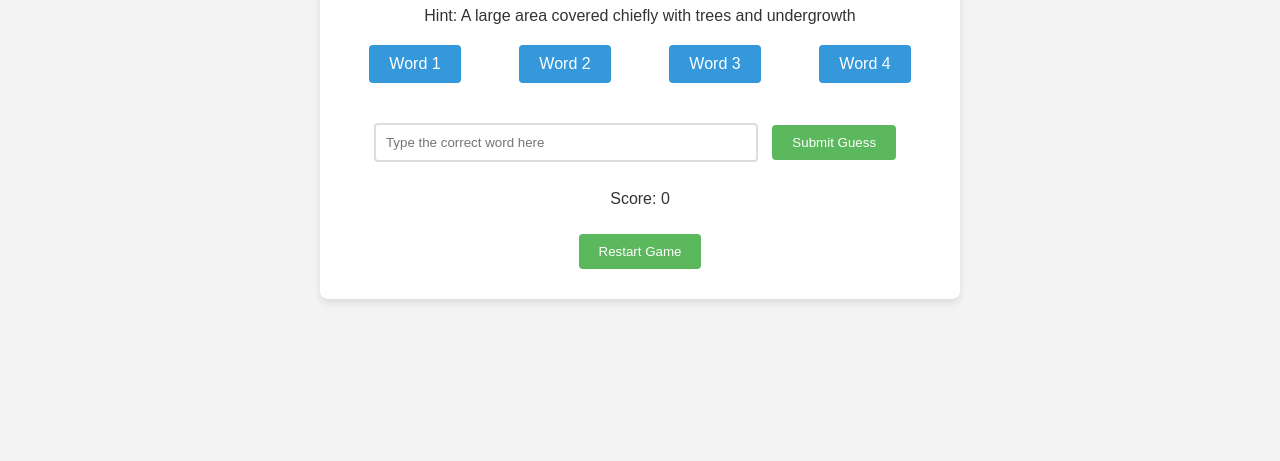
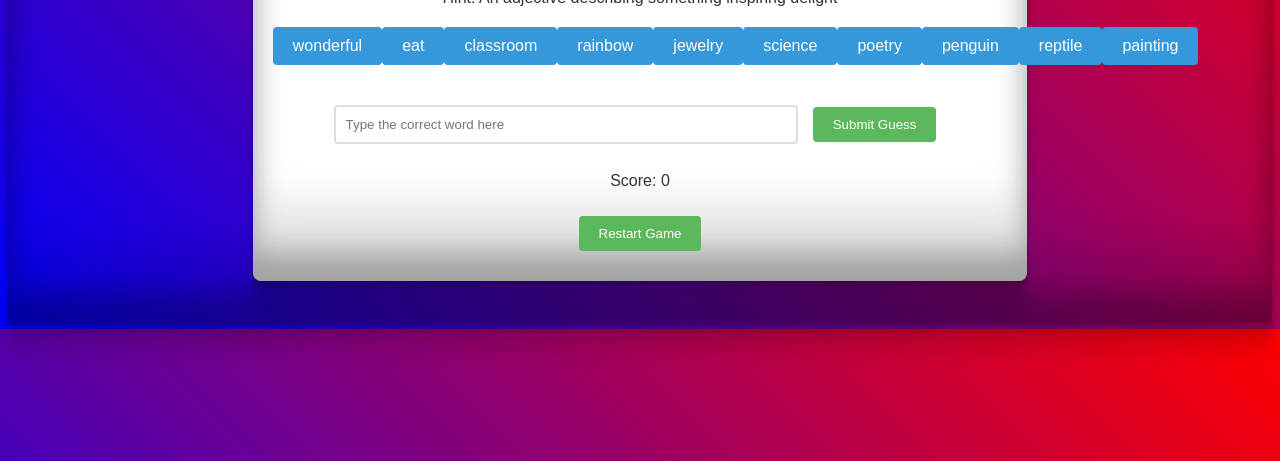
Before and after one commit to TiegoOuedraogo/President_Achievement, a plain HTML site: page index.html in a window 1280 px wide. Shown: the part 339-800 px from the top of the page. Drawn offline with Linux system fonts and the light colour scheme.

Commit message:
number of words options increase note delete new style with box-shadow and js code word just as expected

```diff
--- a/index.html
+++ b/index.html
@@ -23,6 +23,13 @@
             <span id="word2">Word 2</span>
             <span id="word3">Word 3</span>
             <span id="word4">Word 4</span>
+            <span id="word5">Word 5</span>
+            <span id="word6">Word 6</span>
+            <span id="word7">Word 7</span>
+            <span id="word8">Word 8</span>
+            <span id="word9">Word 9</span>
+            <span id="word10">Word 10</span>
+
         </div>
 
     <input type="text" id="guessInput" placeholder="Type the correct word here">
--- a/script.js
+++ b/script.js
@@ -1,160 +1,185 @@
 let wordList = [
+    {
+      word: "wonderful",
+      hint: "An adjective describing something inspiring delight",
+    },
+    { word: "apple", hint: "A common fruit known for its round shape" },
+    { word: "classroom", hint: "A room where lessons are taught" },
+    { word: "rude boy", hint: "A term originating from Jamaican street culture" },
+    { word: "happy", hint: "A feeling of joy or pleasure" },
+    {
+      word: "forgiveness",
+      hint: "The action of pardoning someone for a mistake or wrongdoing",
+    },
+    { word: "college", hint: "An educational institution or establishment" },
+    {
+      word: "fired",
+      hint: "Losing one's job; often used in the phrase 'You're ___'",
+    },
+    {
+      word: "world",
+      hint: "The earth, together with all of its countries and peoples",
+    },
+    {
+      word: "space",
+      hint: "A vast, seemingly infinite area beyond Earth's atmosphere",
+    },
+    { word: "clown", hint: "A comic entertainer, especially one in a circus" },
+    { word: "love", hint: "An intense feeling of deep affection" },
     { word: "eat", hint: "To put food into the mouth and chew and swallow it" },
     { word: "mistake", hint: "An action or judgment that is misguided or wrong" },
-    { word: "ocean", hint: "A vast body of salt water that covers almost three-quarters of the earth's surface" },
-    { word: "mountain", hint: "A large natural elevation of the earth's surface rising abruptly from the surrounding level" },
-    { word: "desert", hint: "A barren area of landscape where little precipitation occurs" },
-    { word: "forest", hint: "A large area covered chiefly with trees and undergrowth" },
-    { word: "river", hint: "A large natural stream of water flowing in a channel to the sea, a lake, or another river" },
-    { word: "volcano", hint: "A mountain or hill, typically conical, having a crater or vent through which lava is erupted" },
+    {
+      word: "ocean",
+      hint: "A vast body of salt water that covers almost three-quarters of the earth's surface",
+    },
+    {
+      word: "mountain",
+      hint: "A large natural elevation of the earth's surface rising abruptly from the surrounding level",
+    },
+    {
+      word: "desert",
+      hint: "A barren area of landscape where little precipitation occurs",
+    },
+    {
+      word: "forest",
+      hint: "A large area covered chiefly with trees and undergrowth",
+    },
+    {
+      word: "river",
+      hint: "A large natural stream of water flowing in a channel to the sea, a lake, or another river",
+    },
+    {
+      word: "volcano",
+      hint: "A mountain or hill, typically conical, having a crater or vent through which lava is erupted",
+    },
+    { word: "island", hint: "A piece of land surrounded by water" },
+    {
+      word: "glacier",
+      hint: "A slowly moving mass or river of ice formed by the accumulation and compaction of snow",
+    },
+    {
+      word: "jungle",
+      hint: "Land covered with dense vegetation dominated by trees",
+    },
+    { word: "city", hint: "A large town" },
+    {
+      word: "village",
+      hint: "A group of houses and associated buildings, smaller than a town",
+    },
+    {
+      word: "eclipse",
+      hint: "An event in which the shadow of one celestial body falls on another",
+    },
+    {
+      word: "galaxy",
+      hint: "A system of millions or billions of stars, together with gas and dust, held together by gravitational attraction",
+    },
+    {
+      word: "universe",
+      hint: "All existing matter and space considered as a whole",
+    },
+    {
+      word: "nature",
+      hint: "The phenomena of the physical world collectively, including plants, animals, and the landscape",
+    },
+    {
+      word: "animal",
+      hint: "A living organism that feeds on organic matter, typically having specialized sense organs and nervous system",
+    },
+    {
+      word: "mammal",
+      hint: "A warm-blooded vertebrate animal distinguished by the possession of hair or fur",
+    },
+    {
+      word: "reptile",
+      hint: "A cold-blooded vertebrate of a class that includes snakes, lizards, crocodiles, and turtles",
+    },
+    {
+      word: "insect",
+      hint: "A small arthropod animal that has six legs and generally one or two pairs of wings",
+    },
+    {
+      word: "bird",
+      hint: "A warm-blooded egg-laying vertebrate distinguished by the possession of feathers, wings, and a beak",
+    },
+    {
+      word: "puzzle",
+      hint: "A game, toy, or problem designed to test ingenuity or knowledge",
+    },
+    {
+      word: "guitar",
+      hint: "A stringed musical instrument played with fingers or a plectrum",
+    },
+    {
+      word: "bicycle",
+      hint: "A vehicle with two wheels in tandem, propelled by pedals",
+    },
+    { word: "painting", hint: "A picture made with paint" },
+    {
+      word: "novel",
+      hint: "A long written story usually about imaginary characters and events",
+    },
+    {
+      word: "poetry",
+      hint: "Literary work in which the expression of feelings and ideas is given intensity by the use of distinctive style and rhythm",
+    },
+    {
+      word: "science",
+      hint: "The intellectual and practical activity encompassing the systematic study of the structure and behavior of the physical and natural world",
+    },
+    {
+      word: "robot",
+      hint: "A machine capable of carrying out a complex series of actions automatically",
+    },
+    {
+      word: "piano",
+      hint: "A large keyboard musical instrument with a wooden case enclosing a soundboard and metal strings",
+    },
+    {
+      word: "rocket",
+      hint: "A cylindrical projectile that can be propelled to a great height or distance by the combustion of its contents",
+    },
+    {
+      word: "jewelry",
+      hint: "Personal ornaments, such as necklaces, rings, or bracelets, made from precious metals and stones",
+    },
+    {
+      word: "camera",
+      hint: "A device for recording visual images in the form of photographs, film, or video",
+    },
+    {
+      word: "balloon",
+      hint: "A flexible bag that can be inflated with a gas, such as helium, hydrogen, nitrous oxide, oxygen, or air",
+    },
+    {
+      word: "festival",
+      hint: "A day or period of celebration, typically for religious reasons",
+    },
+    {
+      word: "mirror",
+      hint: "A reflective surface, now typically of glass coated with a metal amalgam, that reflects a clear image",
+    },
+    {
+      word: "penguin",
+      hint: "A large flightless seabird of the southern hemisphere, with black upper parts and white underparts",
+    },
+    {
+      word: "volleyball",
+      hint: "A game in which two teams hit an inflated ball over a high net using their hands",
+    },
+    {
+      word: "kangaroo",
+      hint: "A large plant-eating marsupial with powerful hind legs for leaping, native to Australia",
+    },
+    {
+      word: "library",
+      hint: "A building or room containing collections of books, periodicals, and sometimes films and recorded music",
+    },
+    {
+      word: "rainbow",
+      hint: "An arch of colors formed in the sky in certain circumstances, caused by the refraction and dispersion of the sun's light",
+    },
   ];
-
-//   let currentWordIndex = 0;
-//   let score = 0;
-//   let gameOver = false;
-//   let bonusReward = 0;
-//   let bonusCounter = 0;
-
-//   function displayHint() {
-//     const hintDiv = document.getElementById("hint");
-//     hintDiv.textContent = `Hint: ${wordList[currentWordIndex].hint}`;
-//   }
-
-//   function initializeGame() {
-//     const answersDiv = document.getElementById("answers");
-//     answersDiv.innerHTML = "";
-//     currentWordIndex = 0;
-//     score = 0;
-//     gameOver = false;
-//     bonusReward = 0;
-//     bonusCounter = 0;
-//     displayHint();
-//     displayAnswers();
-//     clearMessage();
-//     updateScore();
-//   }
-
-//   function displayAnswers() {
-//     const answersDiv = document.getElementById("answers");
-
-//     if (currentWordIndex < 2) {
-//         answersDiv.innerHTML = "";
-//         for (let i = 0; i < 4; i++) {
-//           const button = document.createElement("button");
-//           button.textContent = "";
-//           button.className = "placeholder";
-//           answersDiv.appendChild(button);
-//         }
-//         const buttons = answersDiv.querySelectorAll(".placeholder");
-//         buttons[currentWordIndex].textContent = getRandomWord();
-//         buttons[currentWordIndex].addEventListener("click", () => process(buttons[currentWordIndex].textContent, wordList[currentWordIndex].word));
-//       }
-//       // Display placeholders for the remaining questions
-//       else {
-//         answersDiv.innerHTML = "";
-//         for (let i = 0; i < 4; i++) {
-//           const button = document.createElement("button");
-//           button.textContent = "";
-//           button.className = "placeholder";
-//           answersDiv.appendChild(button);
-//         }
-//       }
-//     answersDiv.innerHTML = "";
-
-//     const currentWord = wordList[currentWordIndex].word;
-//     const answers = getRandomAnswers(currentWord);
-
-//     for (const answer of answers) {
-//       const button = document.createElement("button");
-//       button.textContent = answer;
-//       button.addEventListener("click", () => process(answer, currentWord));
-//       answersDiv.appendChild(button);
-//     }
-//   }
-
-//   function getRandomAnswers(correctAnswer) {
-//     const answers = [correctAnswer];
-//     while (answers.length < 4) {
-//       const randomWord = getRandomWord();
-//       if (!answers.includes(randomWord)) {
-//         answers.push(randomWord);
-//       }
-//     }
-//     return shuffle(answers);
-//   }
-
-//   function getRandomWord() {
-//     const randomIndex = Math.floor(Math.random() * wordList.length);
-//     return wordList[randomIndex].word;
-//   }
-
-//   function shuffle(array) {
-//     for (let i = array.length - 1; i > 0; i--) {
-//       const j = Math.floor(Math.random() * (i + 1));
-//       [array[i], array[j]] = [array[j], array[i]];
-//     }
-//     return array;
-//   }
-
-//   function process(userGuess, correctAnswer) {
-//     if (gameOver) return;
-
-//     if (userGuess === correctAnswer) {
-//       score++;
-//       if (bonusCounter < 2) {
-//         bonusCounter++;
-//       } else {
-//         score += bonusReward;
-//       }
-//       updateScore();
-//       winningHandle();
-//     } else {
-//       score--;
-//       updateScore();
-//       losingHandle();
-//       if (score === 0) {
-//         gameOver = true;
-//         displayMessage("Game Over. Your score reached zero.");
-//       }
-//     }
-
-//     currentWordIndex++;
-//     if (currentWordIndex < wordList.length && !gameOver) {
-//       displayHint();
-//       displayAnswers();
-//     } else if (!gameOver) {
-//       clearGrid();
-//       displayMessage(`Congratulations! You've completed the game. Bonus Reward: ${bonusReward}`);
-//     }
-//   }
-
-//   function clearGrid() {
-//     const answersDiv = document.getElementById("answers");
-//     answersDiv.innerHTML = "";
-//   }
-
-//   function displayMessage(message) {
-//     const messageDiv = document.getElementById("message");
-//     messageDiv.textContent = message;
-//   }
-
-//   function clearMessage() {
-//     const messageDiv = document.getElementById("message");
-//     messageDiv.textContent = "";
-//   }
-
-//   function winningHandle() {
-//     displayMessage("Correct! You guessed it right.");
-//   }
-
-//   function losingHandle() {
-//     displayMessage("Incorrect! Try again.");
-//   }
-
-//   function updateScore() {
-//     const scoreDiv = document.getElementById("score");
-//     scoreDiv.textContent = `Score: ${score}`;
-//   }
 
 let currentWordIndex = 0;
 let score = 0;
@@ -162,53 +187,54 @@ let isGameOver = false;
 let bonusAwarded = false;
 let currentWord = {};
 
-
 function displayMessage(message) {
-    document.getElementById('message').textContent = message;
+  document.getElementById("message").textContent = message;
 }
 
 function displayWordOptions() {
+  currentWord = wordList[currentWordIndex]; // Ensure currentWord is set correctly
   let correctWord = currentWord.word;
   let options = generateWordOptions(correctWord, wordList);
   for (let i = 1; i <= options.length; i++) {
-        document.getElementById('word' + i).textContent = options[i - 1];
+    document.getElementById("word" + i).textContent = options[i - 1];
   }
-
 }
 
 function processGuess(userGuess) {
+  console.log("Processing guess:", userGuess);
   if (isGameOver) {
     displayMessage("Game Over! Please restart the game.");
     return;
   }
   if (userGuess.toLowerCase() === currentWord.word.toLowerCase()) {
-
     handleCorrectAnswer();
   } else {
-        score--; // Decrease score for wrong answer
+    score--;
     displayMessage("Incorrect. Try again!");
   }
 
   updateScoreDisplay();
   checkGameStatus();
   moveToNextWord();
+  displayWordOptions();
 }
 
-
-// Event listener for the 'Submit Guess' button
-document.getElementById('submitGuess').addEventListener('click', function() {
-    let guess = document.getElementById('guessInput').value;
+document.getElementById("submitGuess").addEventListener("click", function () {
+  let guess = document.getElementById("guessInput").value;
   processGuess(guess);
-    document.getElementById('guessInput').value = '';
+  document.getElementById("guessInput").value = "";
 });
 
 function generateWordOptions(correctWord, wordList) {
   let options = new Set([correctWord]);
+  let tempWordList = [...wordList]; // Create a copy of wordList
 
-    while (options.size < 4) {
-        let randomWord = wordList[Math.floor(Math.random() * wordList.length)].word;
+  while (options.size < 10 && tempWordList.length > 0) {
+    let randomIndex = Math.floor(Math.random() * tempWordList.length);
+    let randomWord = tempWordList[randomIndex].word;
+
     options.add(randomWord);
-        wordList.splice(randomWord, 1)
+    tempWordList.splice(randomIndex, 1); // Remove the selected word from the copy
   }
 
   return Array.from(options).sort(() => Math.random() - 0.5); // Shuffle the options
@@ -216,35 +242,37 @@ function generateWordOptions(correctWord, wordList) {
 
 function displayHint() {
   let hint = wordList[currentWordIndex].hint;
-    document.getElementById('hint').textContent = 'Hint: ' + hint;
+  document.getElementById("hint").textContent = "Hint: " + hint;
+  displayWordOptions();
 }
 function moveToNextWord() {
+  console.log("Moving to next word, index before increment:", currentWordIndex); // Debugging
   currentWordIndex++;
   if (currentWordIndex < wordList.length) {
     currentWord = wordList[currentWordIndex];
-        displayHint(currentWord.hint);
+    displayHint();
     displayWordOptions();
   } else {
     isGameOver = true;
     handleWinCondition();
   }
-
 }
 
 function handleCorrectAnswer() {
   score++;
+  if (currentWordIndex < 2 && !bonusAwarded) {
     let bonus = Math.floor(Math.random() * 20) + 1;
-    if (currentWordIndex < 2 && !bonusAwarded) {
     score += bonus;
     displayMessage(`Correct! You got a bonus of ${bonus} points.`);
     bonusAwarded = true;
   } else {
     displayMessage("Correct!");
   }
+  updateScoreDisplay();
 }
 
 function updateScoreDisplay() {
-    document.getElementById('score').textContent = score;
+  document.getElementById("score").textContent = score;
 }
 
 function checkGameStatus() {
@@ -264,7 +292,7 @@ function handleWinCondition() {
 }
 
 function gameScoreSaved() {
-    localStorage.setItem('wordGameScore', score.toString());
+  localStorage.setItem("wordGameScore", score.toString());
   displayMessage("Your score has been saved.");
 }
 
@@ -281,40 +309,16 @@ function getRandomWord() {
   return wordList[randomIndex];
 }
 
-// function initializeGame() {
-//     currentWordIndex = Math.floor(Math.random() * wordList.length);
-//     currentWord = wordList[currentWordIndex];
-//     displayHint();
-//     updateScoreDisplay();
-//     bonusAwarded = false;
-//     currentWord = wordList[currentWordIndex];
-//     displayHint(currentWord.hint);
-//     displayWordOptions();
-//     updateScoreDisplay();
-// }
-
-
 function initializeGame() {
-    currentWordIndex = Math.floor(Math.random() * wordList.length);
+  currentWordIndex = 0;
   currentWord = wordList[currentWordIndex];
-    displayHint(currentWord.hint);
-    displayWordOptions
-    bonusAwarded=false
   displayHint();
+  displayWordOptions();
   updateScoreDisplay();
-
+  bonusAwarded = false;
+  isGameOver = false;
 }
 
-
-document.getElementById('submitGuess').addEventListener('click', function() {
-    console.log("Button clicked");
-    let guess = document.getElementById('guessInput').value;
-    console.log("Guess: ", guess);
-    //processGame(userGuess);
-    guessInput.value = '';
-});
-
-
-document.getElementById('restartGame').addEventListener('click', restartGame);
+document.getElementById("restartGame").addEventListener("click", restartGame);
 
 initializeGame();
--- a/styles.css
+++ b/styles.css
@@ -1,28 +1,28 @@
 body {
     font-family: 'Arial', sans-serif;
-    background-color: #f4f4f4;
+    background: linear-gradient(45deg, blue, red);
     color: #333;
     text-align: center;
     padding: 20px;
+    box-shadow: rgba(0, 0, 0, 0.17) 0px -23px 25px 0px inset, rgba(0, 0, 0, 0.15) 0px -36px 30px 0px inset, rgba(0, 0, 0, 0.1) 0px -79px 40px 0px inset, rgba(0, 0, 0, 0.06) 0px 2px 1px, rgba(0, 0, 0, 0.09) 0px 4px 2px, rgba(0, 0, 0, 0.09) 0px 8px 4px, rgba(0, 0, 0, 0.09) 0px 16px 8px, rgba(0, 0, 0, 0.09) 0px 32px 16px;
 }
 
 #introSection, #gameContainer {
-    background-color: white;
     margin: 20px auto;
     padding: 20px;
     border-radius: 8px;
     box-shadow: 0 4px 8px rgba(0, 0, 0, 0.1);
-    width: 80%;
-    max-width: 600px;
+    width: 60%;
+    background-color: #fff;
+    box-shadow: rgba(0, 0, 0, 0.17) 0px -23px 25px 0px inset, rgba(0, 0, 0, 0.15) 0px -36px 30px 0px inset, rgba(0, 0, 0, 0.1) 0px -79px 40px 0px inset, rgba(0, 0, 0, 0.06) 0px 2px 1px, rgba(0, 0, 0, 0.09) 0px 4px 2px, rgba(0, 0, 0, 0.09) 0px 8px 4px, rgba(0, 0, 0, 0.09) 0px 16px 8px, rgba(0, 0, 0, 0.09) 0px 32px 16px;
 }
-
 h1, h2 {
     color: #2c3e50;
 }
 
 #wordChoices {
     display: flex;
-    justify-content: space-around;
+    justify-content: space-evenly;
     margin: 20px 0;
 }
 
```
Also changed, not shown: 1 other file. Lines whose indentation alone changed are shown as unchanged.
